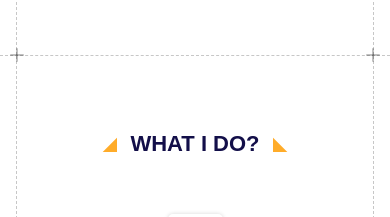
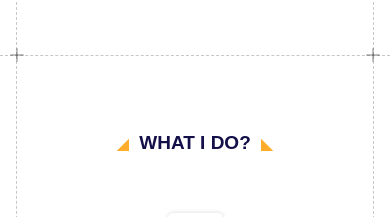
Before and after one commit to atikulla77/VoxDev, a React (Create React App) app: page / in a window 390 px wide. Shown: the part 1780-1997 px from the top of the page. Built offline with nearby package versions, Linux system fonts and the light colour scheme.

Commit message:
What I Do  Section update

```diff
--- a/src/Components/Home/WhatIDo.js
+++ b/src/Components/Home/WhatIDo.js
@@ -59,21 +59,21 @@ const WhatIDo = () => {
           <div className="absolute right-[-1px] bottom-[-7px] w-[2px] h-[14px] bg-[#0000003f] rounded-[25px] z-[11]"></div>
           <div className="absolute right-[-7px] bottom-[-1px] w-[14px] h-[2px] bg-[#0000003f] rounded-[25px] z-[11]"></div>
           {/* content */}
-          <div className="[@media(min-width:600px)]:w-[14rem] w-[11rem] [@media(min-width:600px)]:h-[20px] h-[16px] text-[#130f49] text-center flex items-center justify-center z-10 mb-[30px] mx-auto relative">
-            <h1 className="[@media(min-width:600px)]:text-[28px] text-[22px] font-[700] Poppins uppercase">
+          <div className="[@media(min-width:600px)]:w-[14rem] [@media(min-width:460px)]:w-[11rem] w-[9.3rem] [@media(min-width:600px)]:h-[20px] [@media(min-width:460px)]:h-[16px] h-[15px] text-[#130f49] text-center flex items-center justify-center z-10 mb-[30px] mx-auto relative">
+            <h1 className="[@media(min-width:600px)]:text-[28px] [@media(min-width:460px)]:text-[22px] text-[19px] font-[700] Poppins uppercase">
               What I Do?
             </h1>
             {/* Tittle Left Partical */}
             <div className="absolute left-[-5px] bottom-0">
               <div className="relative">
-                <div className="absolute left-0 bottom-0 [@media(min-width:600px)]:w-[20px] w-[15px] [@media(min-width:600px)]:h-[20px] h-[15px] bg-[#FFAC2A]"></div>
+                <div className="absolute left-0 bottom-0 [@media(min-width:600px)]:w-[20px] [@media(min-width:460px)]:w-[15px] w-[13px] [@media(min-width:600px)]:h-[20px] [@media(min-width:460px)]:h-[15px] h-[13px] bg-[#FFAC2A]"></div>
                 <div className="absolute [@media(min-width:600px)]:left-[-16px] left-[-14px] [@media(min-width:600px)]:bottom-[4px] bottom-[3px] [@media(min-width:600px)]:w-[32px] w-[27px] [@media(min-width:600px)]:h-[35px] h-[30px] bg-[#ffffff] rotate-45"></div>
               </div>
             </div>
             {/* Tittle Right Partical */}
             <div className="absolute right-[-5px] bottom-0">
               <div className="relative">
-                <div className="absolute right-0 bottom-0 [@media(min-width:600px)]:w-[20px] w-[15px] [@media(min-width:600px)]:h-[20px] h-[15px] bg-[#FFAC2A]"></div>
+                <div className="absolute right-0 bottom-0 [@media(min-width:600px)]:w-[20px] [@media(min-width:460px)]:w-[15px] w-[13px] [@media(min-width:600px)]:h-[20px] [@media(min-width:460px)]:h-[15px] h-[13px] bg-[#FFAC2A]"></div>
                 <div className="absolute [@media(min-width:600px)]:right-[-16px] right-[-14px] [@media(min-width:600px)]:bottom-[4px] bottom-[3px] [@media(min-width:600px)]:w-[32px] w-[27px] [@media(min-width:600px)]:h-[35px] h-[30px] bg-[#ffffff] rotate-[-45deg]"></div>
               </div>
             </div>
```
